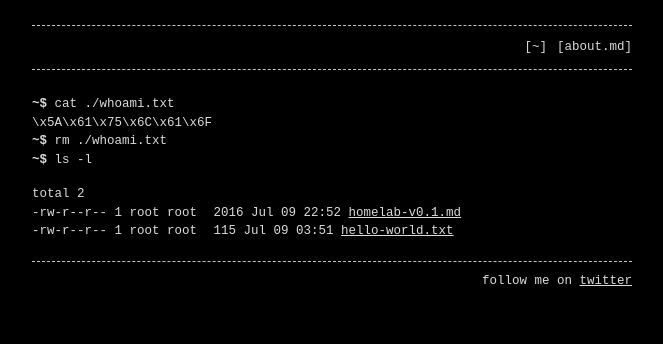
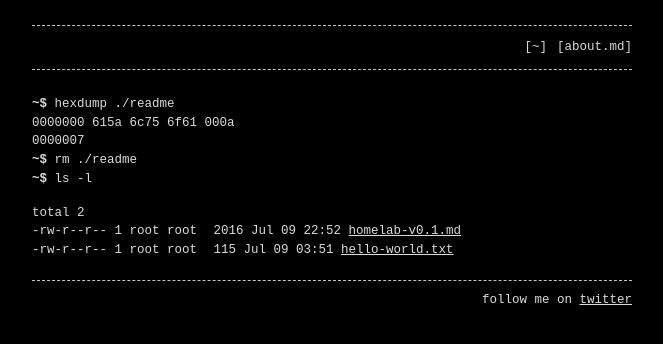
Before and after one commit to Zaulao/zaulao.github.io, a Jekyll site: the page built from index.md, in a window 1280 px wide. Shown: the top 344 px of the page, without its empty margins (308-971 px from the left). Built offline with Jekyll 4.4.1, drawn with Linux system fonts in a browser that asks for light colours.

Commit message:
feat(index): update index.md

```diff
--- a/index.md
+++ b/index.md
@@ -3,7 +3,8 @@ layout: home
 title: "[~]"
 permalink: /
 ---
-**~$** cat ./whoami.txt
-\x5A\x61\x75\x6C\x61\x6F
-**~$** rm ./whoami.txt
+**~$** hexdump ./readme
+0000000 615a 6c75 6f61 000a
+0000007
+**~$** rm ./readme
 **~$** ls -l
```
